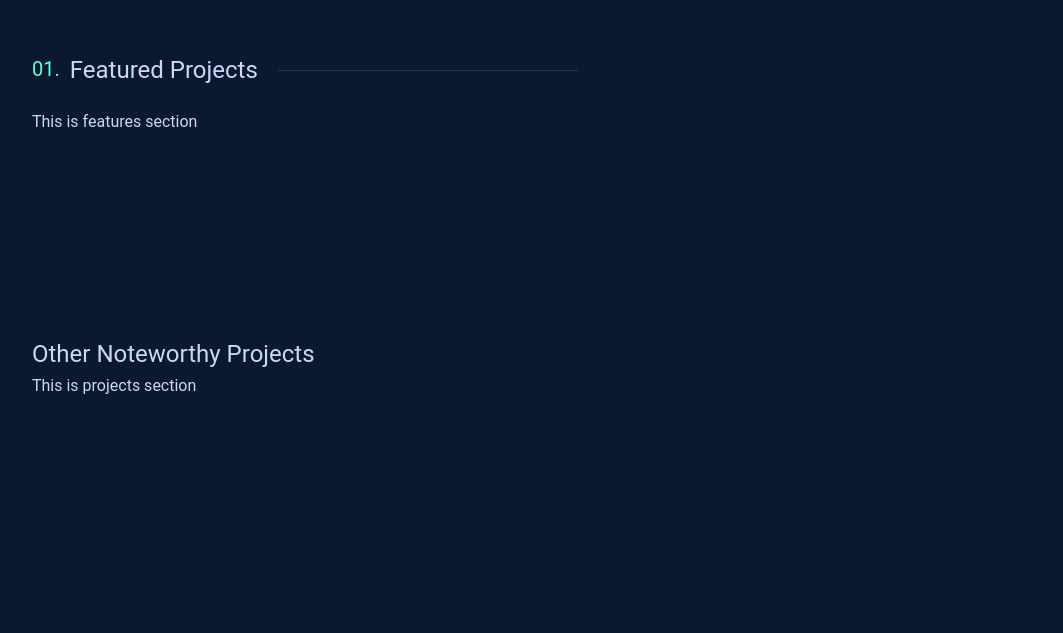
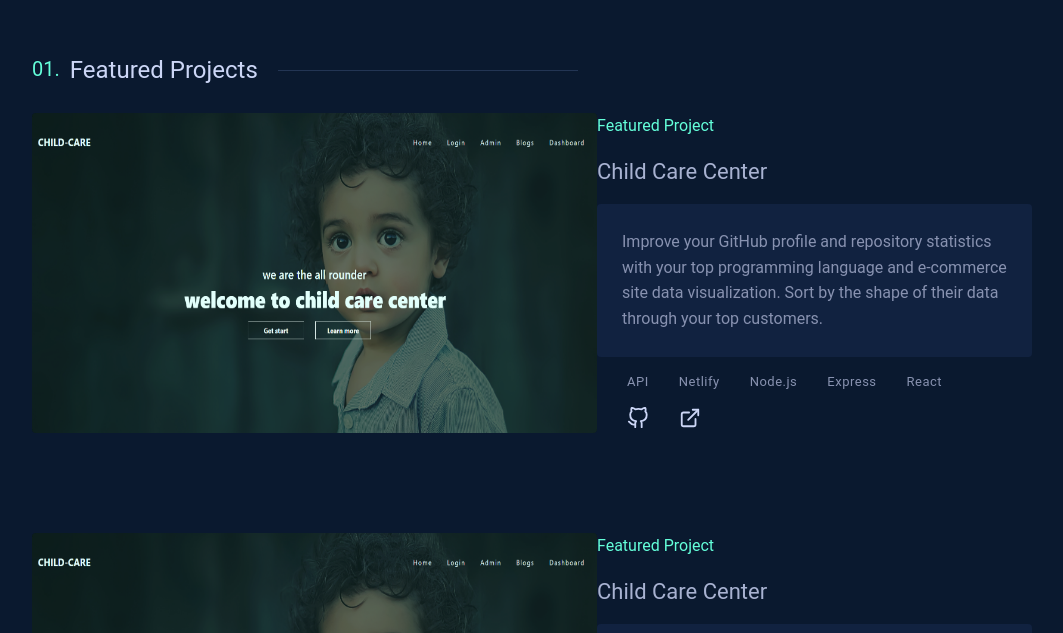
Before and after one commit to simons-devtools/simonhemrom, a Next.js app: page / in a window 1280 px wide. Shown: the part 1907-2540 px from the top of the page, without its empty margins (116-1179 px from the left). Built offline with nearby package versions, Linux system fonts and the light colour scheme.

Commit message:
updated the compon styles

```diff
--- a/compons/features.js
+++ b/compons/features.js
@@ -1,10 +1,106 @@
+import Image from "next/image";
 import { features } from "../configs";
 import styled from "styled-components";
+import { Icon } from "../configs/icons";
 
 const StyledFeatures = styled.section`
   width: 1000px;
   margin: 0px auto;
   padding: 100px 0px;
+  .features-container {
+    .features-wrapper {
+      display: flex;
+      /* flex-direction: ${(props) => (props.id === 2 ? "row-reverse" : "row")}; */
+      justify-content: space-between;
+      align-items: center;
+      margin-bottom: 100px;
+      /* margin: ${(props) => props.id === 2 && "100px 0px"}; */
+      .feature-image {
+        position: relative;
+        width: 565px;
+        height: 320px;
+        &::after {
+          display: block;
+          position: absolute;
+          top: 0px;
+          content: "";
+          width: 100%;
+          height: 100%;
+          background: var(--green-tint);
+          border-radius: var(--border-radius);
+        }
+        a {
+          display: block;
+          .image {
+            width: 100%;
+            height: 100%;
+            border-radius: var(--border-radius);
+          }
+        }
+      }
+
+      .feature-content {
+        position: relative;
+        width: 435px;
+        height: 320px;
+        /* text-align: ${(props) => (props.id === 2 ? "left" : "right")}; */
+        .theme-detail {
+          .featured-one {
+            color: var(--green);
+          }
+          .featured-two {
+            margin-bottom: 15px;
+            font-size: var(--fz-xxl);
+            color: var(--light-slate);
+            transition: var(--transition);
+            &:hover {
+              cursor: pointer;
+              color: var(--green);
+            }
+          }
+          .featured-three {
+            padding: 25px 25px;
+            margin-top: 0px;
+            margin-bottom: 0px;
+            /*  margin-left: ${(props) => (props.id !== 2 ? "-60px" : "0px")}; */
+            /* margin-right: ${(props) => (props.id === 2 ? "-60px" : "0px")}; */
+            background: var(--light-navy);
+            border-radius: var(--border-radius);
+          }
+        }
+        .theme-technologies {
+          margin: 15px 0px;
+          display: flex;
+          flex-direction: row;
+          /* justify-content: ${(props) =>
+            props.id === 2 ? "flex-start" : "flex-end"}; */
+          li {
+            color: inherit !important;
+            margin-left: 30px;
+            /* padding: ${(props) =>
+              props.id === 2 ? "20px 20px 20px 0px" : "20px 0px 20px 20px"}; */
+          }
+        }
+        .theme-source {
+          display: flex;
+          /* justify-content: ${(props) =>
+            props.id === 2 ? "flex-start" : "flex-end"}; */
+          li {
+            width: 22px;
+            height: 22px;
+            margin-left: 30px;
+            /* margin: ${(props) =>
+              props.id === 2 ? "0px 30px 0px 0px" : "0px 0px 0px 30px"}; */
+            &:hover {
+              cursor: pointer;
+              color: var(--green);
+              transition: var(--transition);
+            }
+          }
+        }
+      }
+    }
+  }
 `;
 
 export default function Features() {
@@ -13,8 +109,70 @@ export default function Features() {
   return (
     <StyledFeatures id="projects-section">
       <h2 className="numbered-heading">Featured Projects</h2>
-      <div className="">
-        <h4>This is features section</h4>
+      <div className="features-container">
+        {features &&
+          features.map(
+            ({
+              id,
+              role,
+              name,
+              links,
+              image,
+              article,
+              website,
+              technologies,
+            }) => (
+              <div className="features-wrapper" key={id}>
+                <div className="feature-image">
+                  <a href={website} target="_blank" rel="noopenner noreferrer">
+                    <Image
+                      src={image}
+                      width={565}
+                      height={320}
+                      quality={100}
+                      alt="feature-image"
+                      priority
+                      className="image"
+                    />
+                  </a>
+                </div>
+                <div className="feature-content">
+                  <div className="theme-detail">
+                    <p className="featured-one">{role}</p>
+                    <a
+                      href={website}
+                      target="_blank"
+                      rel="noopenner noreferrer"
+                      className="featured-two"
+                    >
+                      {name}
+                    </a>
+                    <p className="featured-three">{article}</p>
+                  </div>
+                  <ul className="theme-technologies">
+                    {technologies &&
+                      technologies.map(({ id, tech }) => (
+                        <li key={id}>{tech}</li>
+                      ))}
+                  </ul>
+                  <ul className="theme-source">
+                    {links &&
+                      links.map(({ id, route, icon }) => (
+                        <li key={id}>
+                          <a
+                            href={route}
+                            target="_blank"
+                            rel="noopenner noreferrer"
+                          >
+                            <Icon name={icon} />
+                          </a>
+                        </li>
+                      ))}
+                  </ul>
+                </div>
+              </div>
+            )
+          )}
       </div>
     </StyledFeatures>
   );
--- a/configs/features.js
+++ b/configs/features.js
@@ -1,13 +1,13 @@
 const features = [
   {
     id: 1,
-    name: "MsimonH Folio",
-    image: "/images/msimon.png",
-    website: "https://msimon.netlify.app",
+    name: "Child Care Center",
+    image: "/images/child-care.png",
+    website: "https://childcarebd.herokuapp.com",
     role: "Featured Project",
     article:
       "Improve your GitHub profile and repository statistics with your top programming language and e-commerce site data visualization. Sort by the shape of their data through your top customers.",
-    technology: [
+    technologies: [
       { id: 1, tech: "API" },
       { id: 2, tech: "Netlify" },
       { id: 3, tech: "Node.js" },
@@ -17,10 +17,10 @@ const features = [
     links: [
       {
         id: 1,
-        route: "https://github.com/spsimon-dev-tools/msimonh",
+        route: "https://github.com/simons-devtools/child-care-react",
         icon: "GitHub",
       },
-      { id: 2, route: "https://msimon.netlify.app", icon: "External" },
+      { id: 2, route: "https://childcarebd.herokuapp.com", icon: "External" },
     ],
   },
   {
@@ -31,7 +31,7 @@ const features = [
     role: "Featured Project",
     article:
       "This website can only be used for private business. You can also show some of your personal data here. Share portfolios, blogs and small business offers.",
-    technology: [
+    technologies: [
       { id: 1, tech: "Heroku" },
       { id: 2, tech: "React" },
       { id: 3, tech: "Express" },
@@ -41,7 +41,7 @@ const features = [
     links: [
       {
         id: 1,
-        route: "https://github.com/spsimon-dev-tools/child-care",
+        route: "https://github.com/simons-devtools/child-care-react",
         icon: "GitHub",
       },
       { id: 2, route: "https://childcarebd.herokuapp.com", icon: "External" },
@@ -49,13 +49,13 @@ const features = [
   },
   {
     id: 3,
-    name: "Rajshopnil Shop",
-    image: "/images/rajshopnil.png",
-    website: "https://rajshopnil.herokuapp.com",
+    name: "Child Care Center",
+    image: "/images/child-care.png",
+    website: "https://childcarebd.herokuapp.com",
     role: "Featured Project",
     article:
       "Improve your GitHub profile and repository statistics with your top programming language and e-commerce site data visualization. Sort by the shape of their data through your top customers",
-    technology: [
+    technologies: [
       { id: 1, tech: "API" },
       { id: 2, tech: "Express" },
       { id: 3, tech: "Heroku" },
@@ -65,10 +65,10 @@ const features = [
     links: [
       {
         id: 1,
-        route: "https://github.com/spsimon-dev-tools/rajshopnil",
+        route: "https://github.com/simons-devtools/child-care-react",
         icon: "GitHub",
       },
-      { id: 2, route: "https://rajshopnil.herokuapp.com", icon: "External" },
+      { id: 2, route: "https://childcarebd.herokuapp.com", icon: "External" },
     ],
   },
 ];
```
Also changed, not shown: public/images/msimonh.png (deleted), public/images/rajshopnil.png (deleted).
